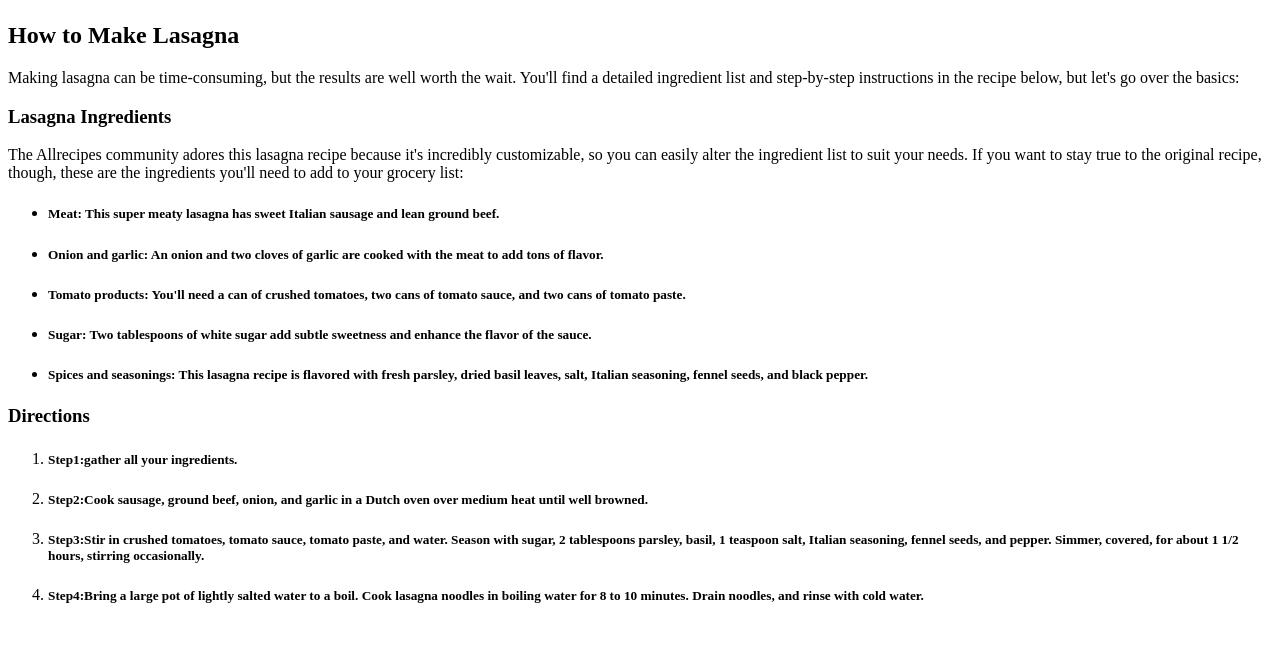
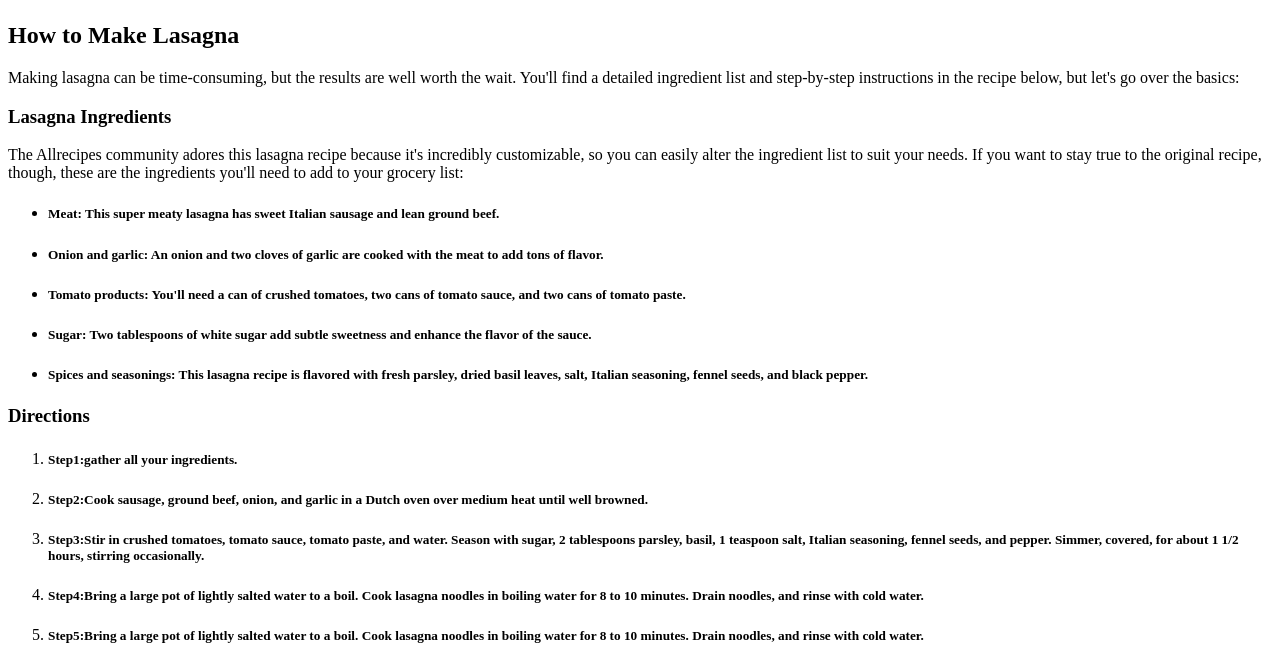
Before and after one commit to ydvivi1213/odin-recipes, a plain HTML site: page recipes/lasagna.html in a window 1280 px wide. Shown: the part 1062-1728 px from the top of the page. Before the commit the page ends 1688 px from the top, so only its background shows below. Drawn offline with Linux system fonts and the light colour scheme.

```diff
--- a/recipes/lasagna.html
+++ b/recipes/lasagna.html
@@ -45,6 +45,9 @@
             <li>
                 <h5>Step4:Bring a large pot of lightly salted water to a boil. Cook lasagna noodles in boiling water for 8 to 10 minutes. Drain noodles, and rinse with cold water.</h5>
             </li>
+            <li>
+                <h5>Step5:Bring a large pot of lightly salted water to a boil. Cook lasagna noodles in boiling water for 8 to 10 minutes. Drain noodles, and rinse with cold water.</h5>
+            </li>
         </ol>
     </body>
 
```
